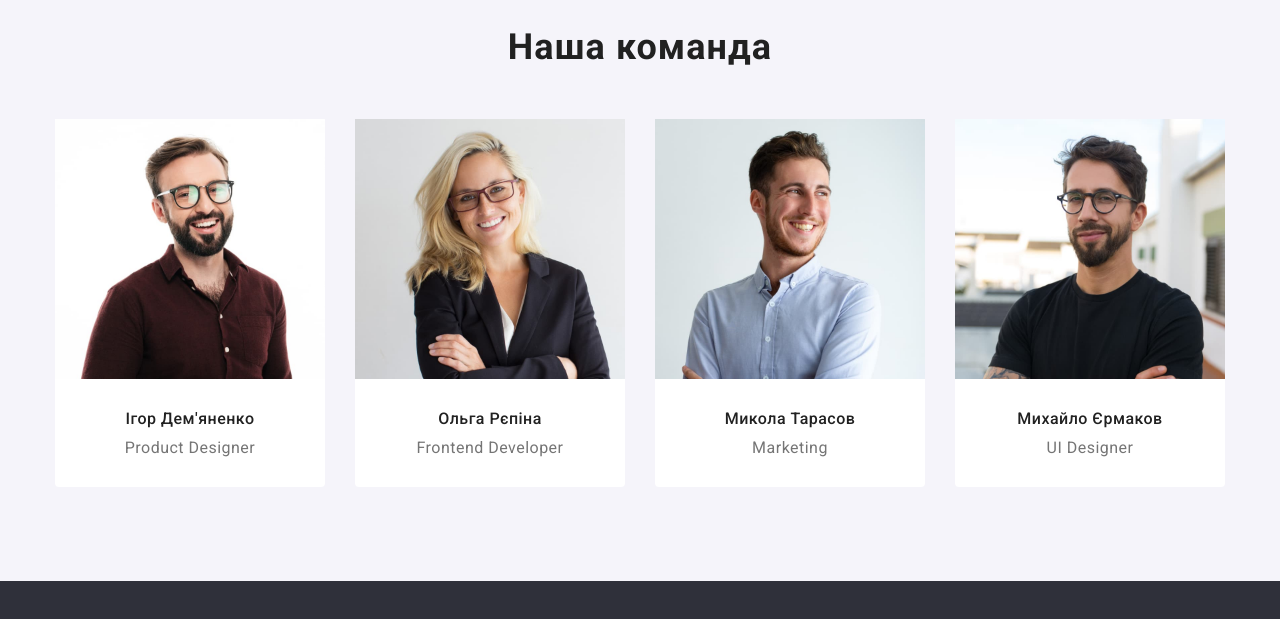
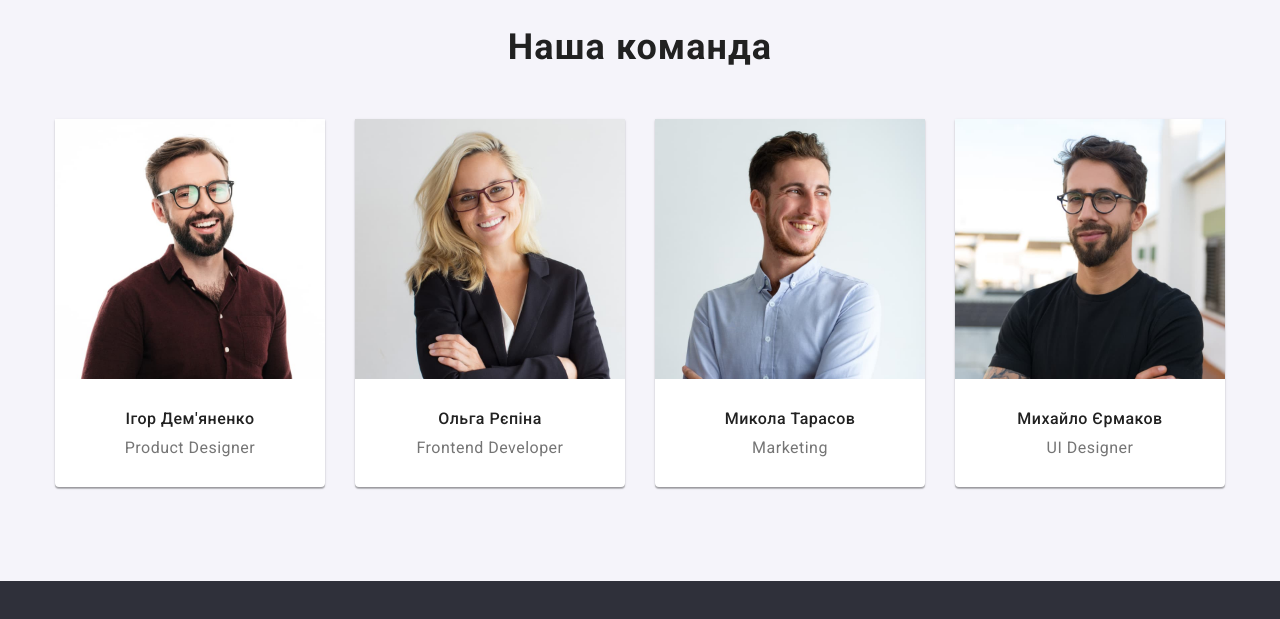
Before and after one commit to IvaNodyanosh/goit-markup-hw-03, a plain HTML site: page index.html in a window 1280 px wide. Shown: the part 1543-2162 px from the top of the page. Drawn offline with nearby package versions, Linux system fonts and the light colour scheme.

Commit message:
Update style.css

```diff
--- a/CSS/style.css
+++ b/CSS/style.css
@@ -338,6 +338,7 @@ header ul {
 .team-card {
     background-color: var(--white-text);
     border-radius: 0px 0px 4px 4px;
+    box-shadow: 0px 1px 3px rgba(0, 0, 0, 0.12), 0px 1px 1px rgba(0, 0, 0, 0.14), 0px 2px 1px rgba(0, 0, 0, 0.2);
 }
 
 .team-card:not(:nth-child(4n)) {
@@ -350,7 +351,7 @@ header ul {
 }
 
 .team-text {
-    margin: 30px 0px;
+    padding: 30px 10px;
 }
 
 
```
